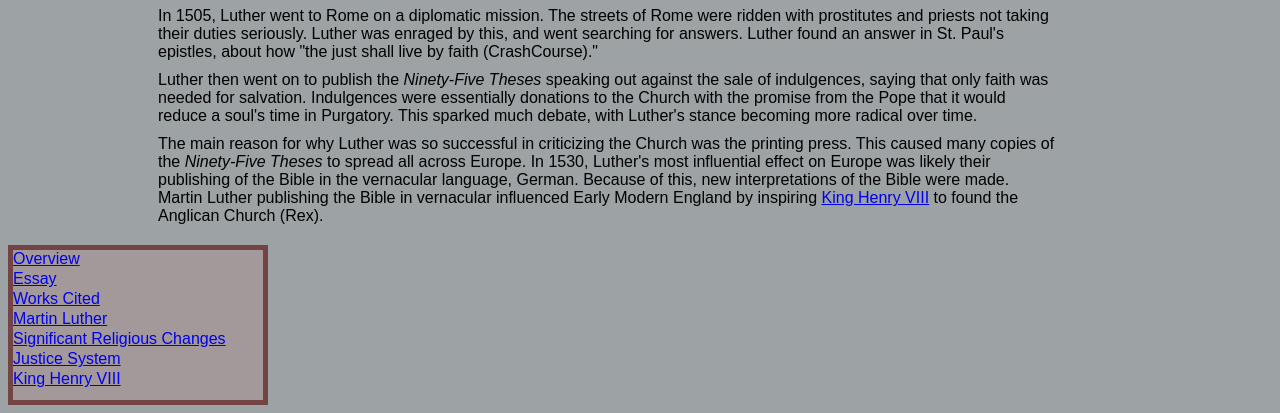
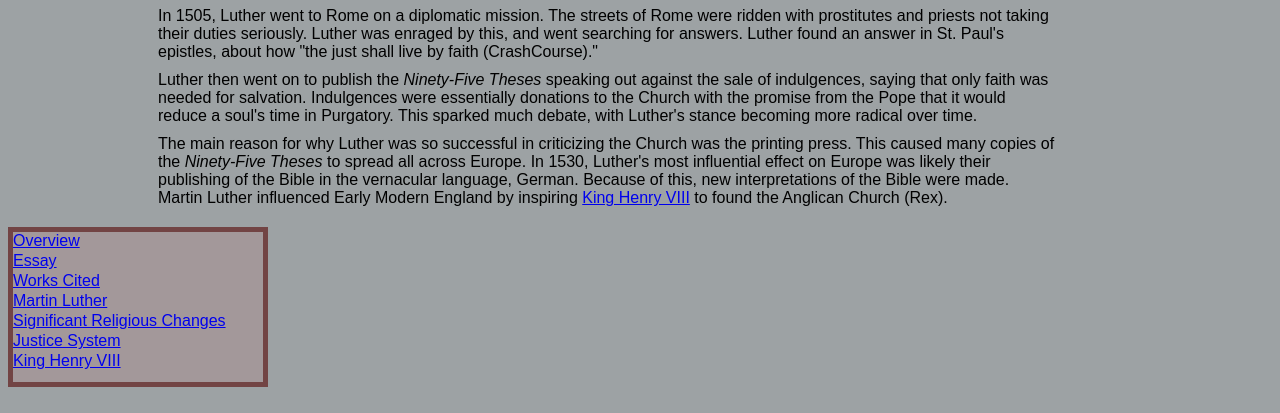
Before and after one commit to Loopyslayer/English-Reformation-Influence, a plain HTML site: page Martin Luther.html in a window 1280 px wide. Shown: the part 827-1240 px from the top of the page. Drawn offline with Linux system fonts and the light colour scheme.

Commit message:
Add files via upload

```diff
--- a/Martin Luther.html
+++ b/Martin Luther.html
@@ -29,7 +29,7 @@ body{
 <div style = "width:900px;margin-left:150px">Martin Luther was originally a law student, but came to hate the profession. One day, Luther ended up in a storm was struck down by lightning, then cried out; "Help me, Saint Anne! I'll become a monk!" Luther ended up surviving the storm and thoughout the next fortnight, withdrew from the university and joined an Augustinian monastery (CrashCourse).</div>
 <div class = "txt1">In 1505, Luther went to Rome on a diplomatic mission. The streets of Rome were ridden with prostitutes and priests not taking their duties seriously. Luther was enraged by this, and went searching for answers. Luther found an answer in St. Paul's epistles, about how "the just shall live by faith (CrashCourse)."</div>
 <div class = "txt1">Luther then went on to publish the <i>Ninety-Five Theses</i> speaking out against the sale of indulgences, saying that only faith was needed for salvation. Indulgences were essentially donations to the Church with the promise from the Pope that it would reduce a soul's time in Purgatory. This sparked much debate, with Luther's stance becoming more radical over time.</div>
-<div class = "txt1">The main reason for why Luther was so successful in criticizing the Church was the printing press. This caused many copies of the <i>Ninety-Five Theses</i> to spread all across Europe. In 1530, Luther's most influential effect on Europe was likely their publishing of the Bible in the vernacular language, German. Because of this, new interpretations of the Bible were made. Martin Luther publishing the Bible in vernacular influenced Early Modern England by inspiring <a href = "King Henry VIII.html">King Henry VIII</a> to found the Anglican Church (Rex).</div>
+<div class = "txt1">The main reason for why Luther was so successful in criticizing the Church was the printing press. This caused many copies of the <i>Ninety-Five Theses</i> to spread all across Europe. In 1530, Luther's most influential effect on Europe was likely their publishing of the Bible in the vernacular language, German. Because of this, new interpretations of the Bible were made. Martin Luther influenced Early Modern England by inspiring <a href = "King Henry VIII.html">King Henry VIII</a> to found the Anglican Church (Rex).</div>
 <div style = "margin-top:20px;height:150px;width:250px;background-color:rgba(255, 0, 0, 0.064);border:5px solid rgba(78, 2, 2, 0.562);">
   <div style = "height:20px;"><a href = "index.html">Overview</a></div>
   <div style = "height:20px;"><a href = "World History Essay Draft English Reformation.docx"; download; title = "World History Essay English Reformation">Essay</a></div>
```
